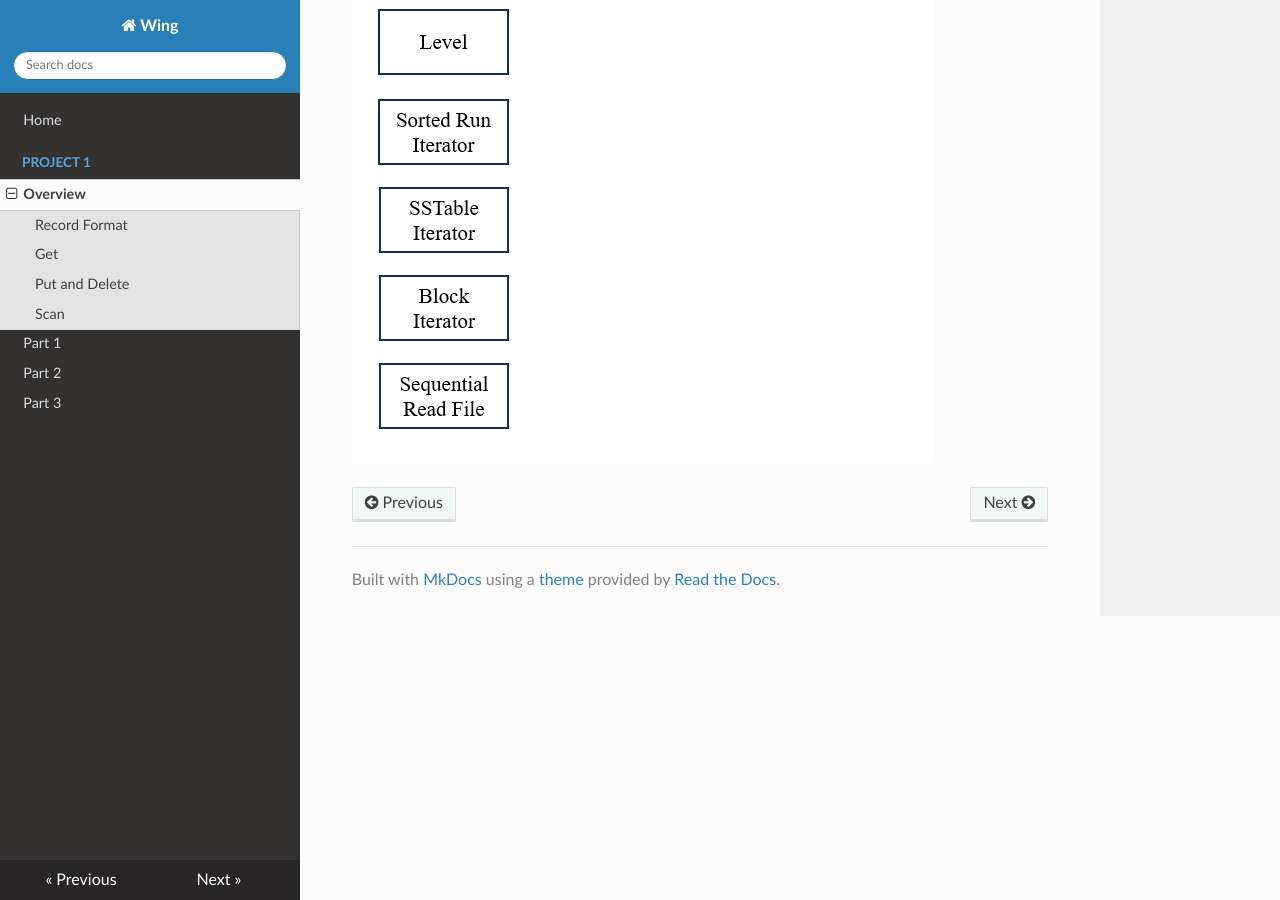
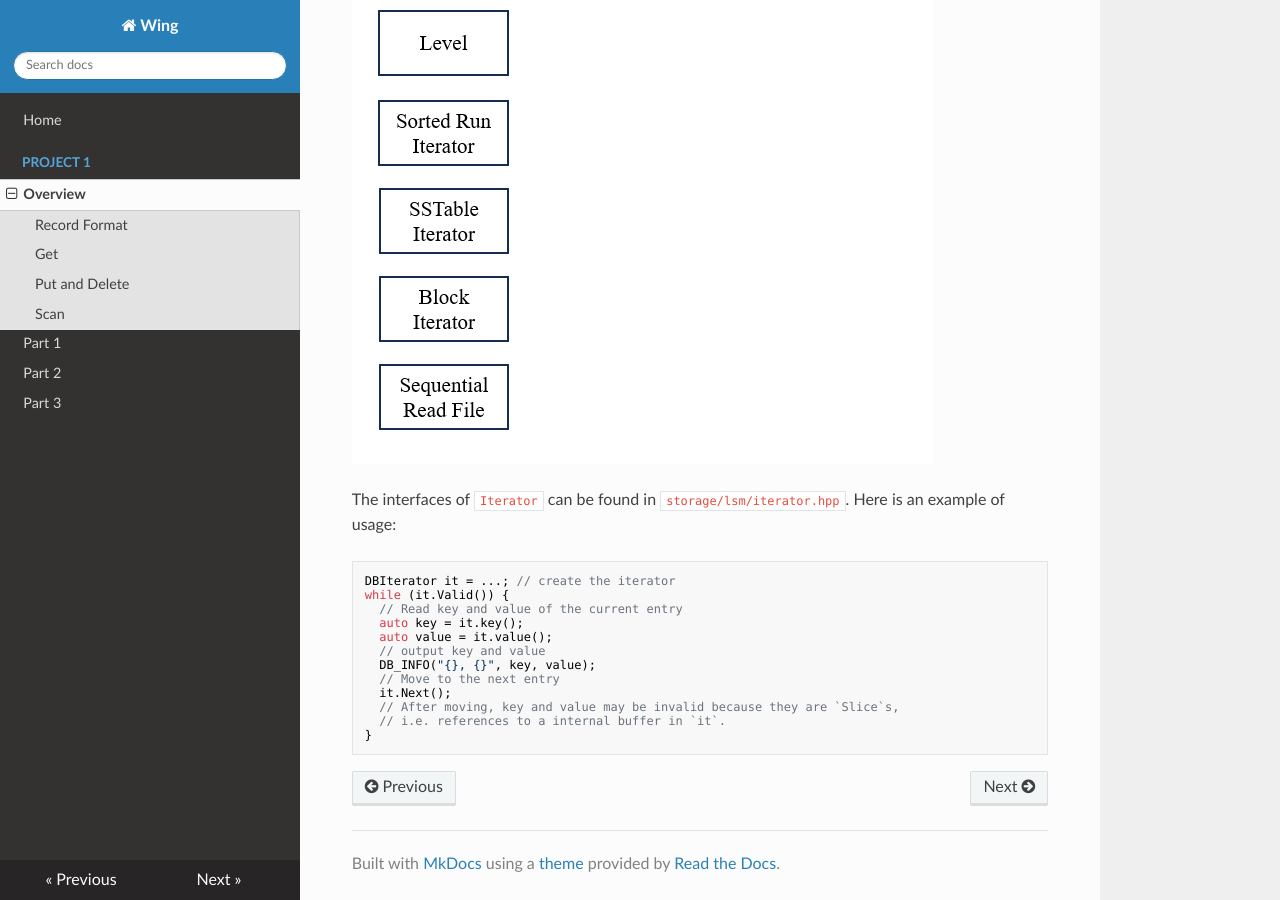
Before and after one commit to iidb/wing-docs, an MkDocs documentation site: the page built from docs/p1/overview.md, in a window 1280 px wide and 900 px high, scrolled down 3359 px. Built offline with MkDocs 1.6.1, drawn with Linux system fonts in a browser that asks for light colours; nearby versions of some CDN libraries; some of the changed text lies outside the part shown.

Commit message:
add comments on iterators

````diff
--- a/docs/p1/overview.md
+++ b/docs/p1/overview.md
@@ -25,7 +25,7 @@ The architecture of the LSM-tree in Wing is as follows.
 
 Records in the database are structured as `(key, seq, type, value)` tuple, where `seq` denotes the timestamp (or sequence number) and `type` denotes the record type. A record with `type=RecordType::Value` represents the key-value pair at the timestamp `seq`. When `type` equals to `RecordType::Deletion`, the record indicates that the key has been marked for deletion at the timestamp `seq`.
 
-`(key, seq, type)` is called the internal key of record (see `lsm/format.hpp`) because `seq` and `type` are invisible to users. We can define a comparing function to sort them: for two internal keys `(key0, seq0, type0)` and `(key1, seq1, type1)`, the former is smaller than the latter if and only if `key0 < key1` or `key0 == key1 && seq0 > seq1`. With this comparing function, for `(key, seq)`, the newest record with the same key and a sequence number `seq0 <= seq` is the first record `(key0, seq0)` with `(key, seq) <= (key0, seq0)`.
+`(key, seq, type)` is called the internal key of record (see `storage/lsm/format.hpp`) because `seq` and `type` are invisible to users. We can define a comparing function to sort them: for two internal keys `(key0, seq0, type0)` and `(key1, seq1, type1)`, the former is smaller than the latter if and only if `key0 < key1` or `key0 == key1 && seq0 > seq1`. With this comparing function, for `(key, seq)`, the newest record with the same key and a sequence number `seq0 <= seq` is the first record `(key0, seq0)` with `(key, seq) <= (key0, seq0)`.
 
 ### Get
 
@@ -54,3 +54,20 @@ Scan operations are performed in a snapshot. When a `DBIterator` is created, it
 The architecture of iterators is as follows. `BlockIterator` is the iterator on data blocks. `SSTableIterator` is the iterator on SSTables and contains a `BlockIterator`. `SortedRunIterator` is the iterator on sorted runs and contains a `SSTableIterator`. `SuperVersionIterator` is the iterator on superversions, it contains all the `SortedRunIterator`s and `MemTableIterator`s using `IteratorHeap`, which maintains the record with the minimum internal key by maintaining iterators in a heap. There is no `LevelIterator` or `VersionIterator` because it is inefficient to maintain two `IteratorHeap`s. The `DBIterator` operates at the highest level, merging records with the same key and skipping the keys which are marked deleted.
 
 ![](lsm_pics/iters.png)
+
+The interfaces of `Iterator` can be found in `storage/lsm/iterator.hpp`. Here is an example of usage:
+
+```c++
+DBIterator it = ...; // create the iterator
+while (it.Valid()) {
+  // Read key and value of the current entry
+  auto key = it.key();
+  auto value = it.value();
+  // output key and value
+  DB_INFO("{}, {}", key, value);
+  // Move to the next entry
+  it.Next();
+  // After moving, key and value may be invalid because they are `Slice`s,
+  // i.e. references to a internal buffer in `it`.
+}
+```
````
Also changed, not shown: docs/p1/part1.md (+8 -8 lines), docs/p1/part2.md (+1 -1 lines), docs/p1/part3.md (+1 -1 lines).
